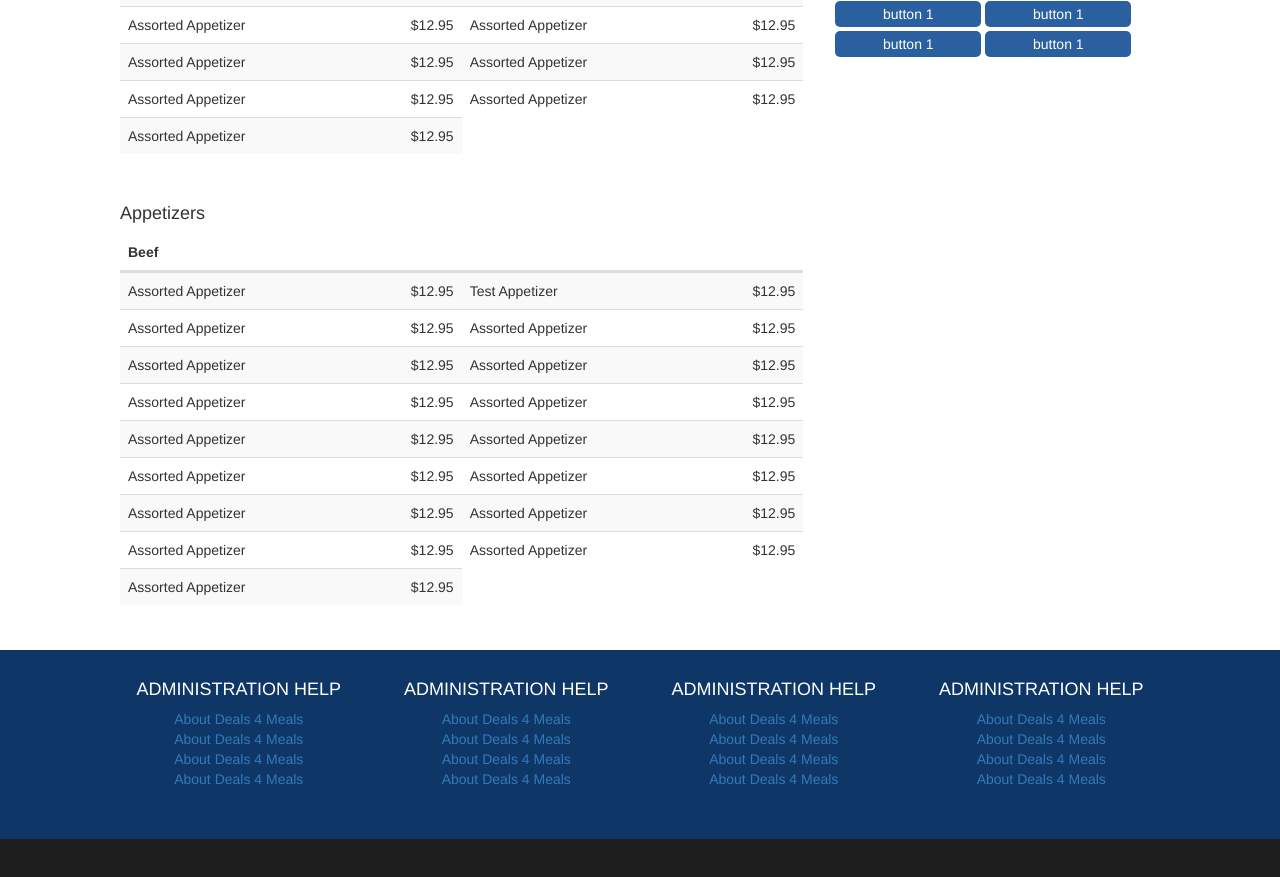
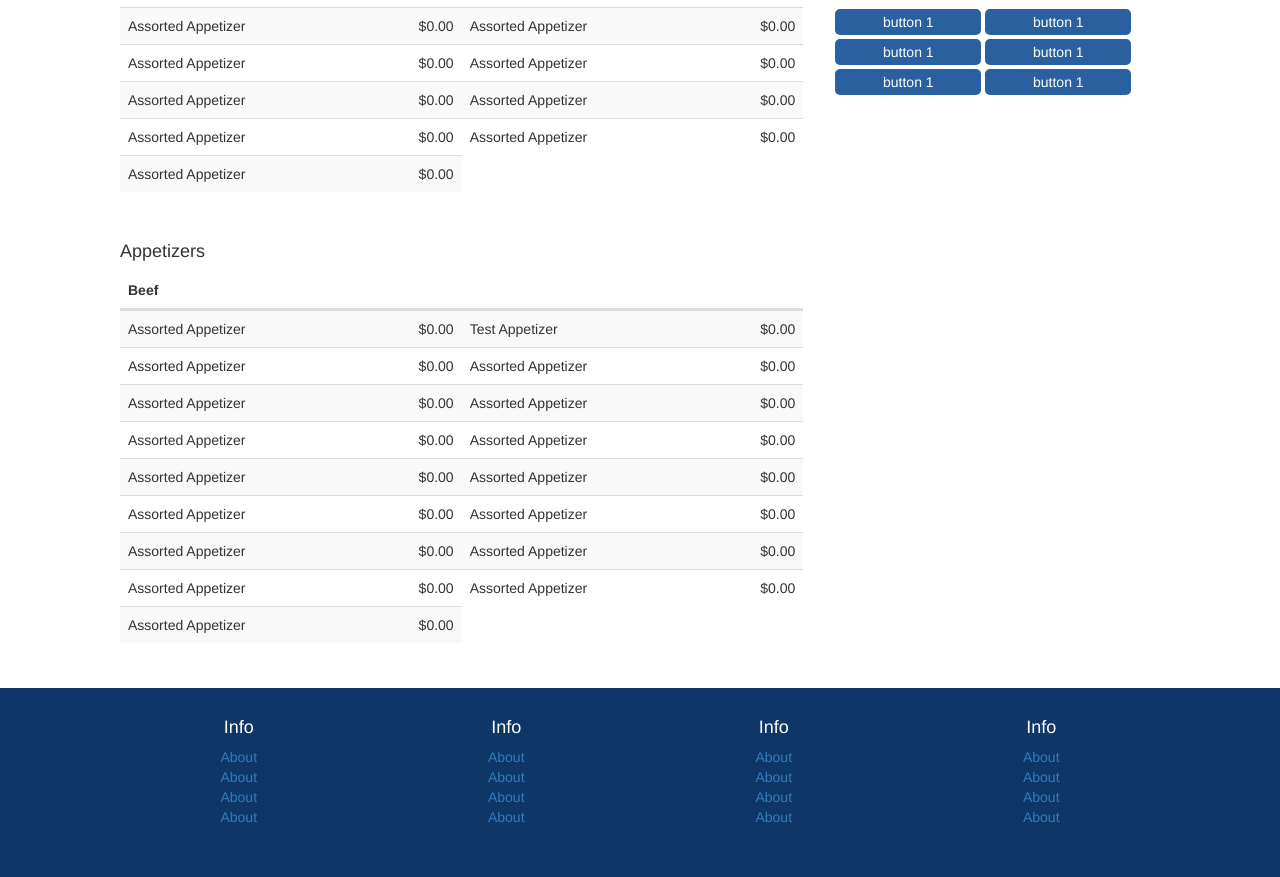
Before and after one commit to jomizrahi92/Deals4Meals, a plain HTML site: page index.html in a window 1280 px wide. Shown: the part 705-1582 px from the top of the page. Before the commit the page ends 1544 px from the top, so only its background shows below. Drawn offline with nearby package versions, Linux system fonts and the light colour scheme.

Commit message:
Rebranded

```diff
--- a/index.html
+++ b/index.html
@@ -9,7 +9,7 @@
     <meta name="author" content="">
     <link rel="icon" href="#">
 
-    <title>Deals4Meals</title>
+    <title>Responsive Design</title>
 
     <!-- Bootstrap core CSS -->
     <link href="css/bootstrap.min.css" rel="stylesheet">
@@ -54,8 +54,8 @@
               </div>
 
               <div class="col-lg-8 col-md-8 col-sm-12 col-xs-12 removepadding">
-                  <h2>Bill &amp; Harry Chinese Cuisine</h2>
-                  <p>147 Maplewood Ave, Maplewood, NJ 07040</p>
+                  <h2>Chinese Cuisine</h2>
+                  <p>123 East 1st st. Brooklyn NY, 11229</p>
                   <div class="col-lg-3 col-md-3 col-sm-6 col-xs-6 removepadding">
                       <div class="block">
                           <p>Price</p>
@@ -130,73 +130,73 @@
                                   <tbody class="col-lg-6 col-md-6 col-sm-6 col-xs-12 removepadding">
                                       <tr>
                                           <td>Assorted Appetizer</td>
-                                          <td>$12.95</td>
+                                          <td>$0.00</td>
                                       </tr>
                                       <tr>
                                           <td>Assorted Appetizer</td>
-                                          <td>$12.95</td>
+                                          <td>$0.00</td>
                                       </tr>
                                       <tr>
                                           <td>Assorted Appetizer</td>
-                                          <td>$12.95</td>
+                                          <td>$0.00</td>
                                       </tr>
                                       <tr>
                                           <td>Assorted Appetizer</td>
-                                          <td>$12.95</td>
+                                          <td>$0.00</td>
                                       </tr>
                                       <tr>
                                           <td>Assorted Appetizer</td>
-                                          <td>$12.95</td>
+                                          <td>$0.00</td>
                                       </tr>
                                       <tr>
                                           <td>Assorted Appetizer</td>
-                                          <td>$12.95</td>
+                                          <td>$0.00</td>
                                       </tr>
                                       <tr>
                                           <td>Assorted Appetizer</td>
-                                          <td>$12.95</td>
+                                          <td>$0.00</td>
                                       </tr>
                                       <tr>
                                           <td>Assorted Appetizer</td>
-                                          <td>$12.95</td>
+                                          <td>$0.00</td>
                                       </tr>
                                       <tr>
                                           <td>Assorted Appetizer</td>
-                                          <td>$12.95</td>
+                                          <td>$0.00</td>
                                       </tr>
                                   </tbody>
                                   <tbody class="col-lg-6 col-md-6 col-sm-6 col-xs-12 removepadding">
                                       <tr>
                                           <td>Test Appetizer</td>
-                                          <td>$12.95</td>
+                                          <td>$0.00</td>
                                       </tr>
                                       <tr>
                                           <td>Assorted Appetizer</td>
-                                          <td>$12.95</td>
+                                          <td>$0.00</td>
                                       </tr>
                                       <tr>
                                           <td>Assorted Appetizer</td>
-                                          <td>$12.95</td>
+                                          <td>$0.00</td>
                                       </tr>
                                       <tr>
                                           <td>Assorted Appetizer</td>
-                                          <td>$12.95</td>
+                                          <td>$0.00</td>
                                       </tr>
                                       <tr>
                                           <td>Assorted Appetizer</td>
-                                          <td>$12.95</td>
+                                          <td>$0.00</td>
                                       </tr>
                                       <tr>
                                           <td>Assorted Appetizer</td>
-                                          <td>$12.95</td>
+                                          <td>$0.00</td>
                                       </tr>
                                       <tr>
                                           <td>Assorted Appetizer</td>
-                                          <td>$12.95</td>
+                                          <td>$0.00</td>
                                       </tr>
                                       <tr>
                                           <td>Assorted Appetizer</td>
-                                          <td>$12.95</td>
+                                          <td>$0.00</td>
                                       </tr>
                                   </tbody>
                               </table>
@@ -213,73 +213,73 @@
                                       <tbody class="col-lg-6 col-md-6 col-sm-6 col-xs-12 removepadding">
                                           <tr>
                                               <td>Assorted Appetizer</td>
-                                              <td>$12.95</td>
+                                              <td>$0.00</td>
                                           </tr>
                                           <tr>
                                               <td>Assorted Appetizer</td>
-                                              <td>$12.95</td>
+                                              <td>$0.00</td>
                                           </tr>
                                           <tr>
                                               <td>Assorted Appetizer</td>
-                                              <td>$12.95</td>
+                                              <td>$0.00</td>
                                           </tr>
                                           <tr>
                                               <td>Assorted Appetizer</td>
-                                              <td>$12.95</td>
+                                              <td>$0.00</td>
                                           </tr>
                                           <tr>
                                               <td>Assorted Appetizer</td>
-                                              <td>$12.95</td>
+                                              <td>$0.00</td>
                                           </tr>
                                           <tr>
                                               <td>Assorted Appetizer</td>
-                                              <td>$12.95</td>
+                                              <td>$0.00</td>
                                           </tr>
                                           <tr>
                                               <td>Assorted Appetizer</td>
-                                              <td>$12.95</td>
+                                              <td>$0.00</td>
                                           </tr>
                                           <tr>
                                               <td>Assorted Appetizer</td>
-                                              <td>$12.95</td>
+                                              <td>$0.00</td>
                                           </tr>
                                           <tr>
                                               <td>Assorted Appetizer</td>
-                                              <td>$12.95</td>
+                                              <td>$0.00</td>
                                           </tr>
                                       </tbody>
                                       <tbody class="col-lg-6 col-md-6 col-sm-6 col-xs-12 removepadding">
                                           <tr>
                                               <td>Test Appetizer</td>
-                                              <td>$12.95</td>
+                                              <td>$0.00</td>
                                           </tr>
                                           <tr>
                                               <td>Assorted Appetizer</td>
-                                              <td>$12.95</td>
+                                              <td>$0.00</td>
                                           </tr>
                                           <tr>
                                               <td>Assorted Appetizer</td>
-                                              <td>$12.95</td>
+                                              <td>$0.00</td>
                                           </tr>
                                           <tr>
                                               <td>Assorted Appetizer</td>
-                                              <td>$12.95</td>
+                                              <td>$0.00</td>
                                           </tr>
                                           <tr>
                                               <td>Assorted Appetizer</td>
-                                              <td>$12.95</td>
+                                              <td>$0.00</td>
                                           </tr>
                                           <tr>
                                               <td>Assorted Appetizer</td>
-                                              <td>$12.95</td>
+                                              <td>$0.00</td>
                                           </tr>
                                           <tr>
                                               <td>Assorted Appetizer</td>
-                                              <td>$12.95</td>
+                                              <td>$0.00</td>
                                           </tr>
                                           <tr>
                                               <td>Assorted Appetizer</td>
-                                              <td>$12.95</td>
+                                              <td>$0.00</td>
                                           </tr>
                                       </tbody>
                                   </table>
@@ -323,32 +323,32 @@
           <div class="container">
               <div class="row">
                   <div class="col-lg-3 col-md-3 col-sm-6 col-xs-12">
-                      <h4>ADMINISTRATION HELP</h4>
-                      <div><a href="#">About Deals 4 Meals</a></div>
-                      <div><a href="#">About Deals 4 Meals</a></div>
-                      <div><a href="#">About Deals 4 Meals</a></div>
-                      <div><a href="#">About Deals 4 Meals</a></div>
+                      <h4>Info</h4>
+                      <div><a href="#">About</a></div>
+                      <div><a href="#">About</a></div>
+                      <div><a href="#">About</a></div>
+                      <div><a href="#">About</a></div>
                   </div>
                   <div class="col-lg-3 col-md-3 col-sm-6 col-xs-12">
-                      <h4>ADMINISTRATION HELP</h4>
-                      <div><a href="#">About Deals 4 Meals</a></div>
-                      <div><a href="#">About Deals 4 Meals</a></div>
-                      <div><a href="#">About Deals 4 Meals</a></div>
-                      <div><a href="#">About Deals 4 Meals</a></div>
+                      <h4>Info</h4>
+                      <div><a href="#">About</a></div>
+                      <div><a href="#">About</a></div>
+                      <div><a href="#">About</a></div>
+                      <div><a href="#">About</a></div>
                   </div>
                   <div class="col-lg-3 col-md-3 col-sm-6 col-xs-12">
-                      <h4>ADMINISTRATION HELP</h4>
-                      <div><a href="#">About Deals 4 Meals</a></div>
-                      <div><a href="#">About Deals 4 Meals</a></div>
-                      <div><a href="#">About Deals 4 Meals</a></div>
-                      <div><a href="#">About Deals 4 Meals</a></div>
+                      <h4>Info</h4>
+                      <div><a href="#">About</a></div>
+                      <div><a href="#">About</a></div>
+                      <div><a href="#">About</a></div>
+                      <div><a href="#">About</a></div>
                   </div>
                   <div class="col-lg-3 col-md-3 col-sm-6 col-xs-12">
-                      <h4>ADMINISTRATION HELP</h4>
-                      <div><a href="#">About Deals 4 Meals</a></div>
-                      <div><a href="#">About Deals 4 Meals</a></div>
-                      <div><a href="#">About Deals 4 Meals</a></div>
-                      <div><a href="#">About Deals 4 Meals</a></div>
+                      <h4>Info</h4>
+                      <div><a href="#">About</a></div>
+                      <div><a href="#">About</a></div>
+                      <div><a href="#">About</a></div>
+                      <div><a href="#">About</a></div>
                   </div>
               </div>
           </div>
```
Also changed, not shown: ReadMe.txt, images/1.jpg, 1 other file.
